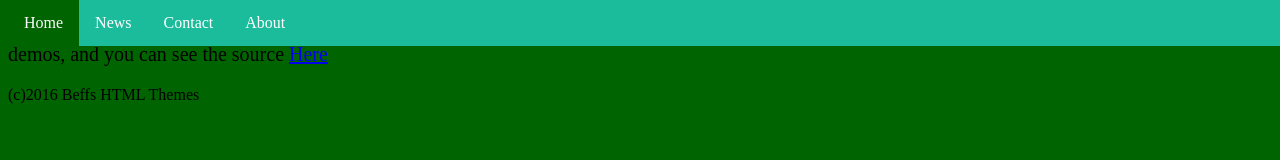
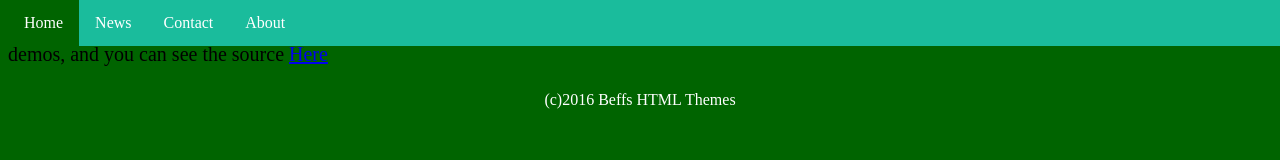
Before and after one commit to jdc20181/TemplatesHTML, a plain HTML site: page index.html in a window 1280 px wide. Drawn offline with Linux system fonts and the light colour scheme.

Commit message:
Update index.html

```diff
--- a/index.html
+++ b/index.html
@@ -5,7 +5,7 @@
 <link rel="stylesheet" href="Main.css">
 <title>Beffs HTML Templates</title>
 </header>
-<body>
+<Div id="body">
 <ul>
 <li><a class="active" href="#home">Home</a></li>
   <li><a href="#news">News</a></li>
@@ -16,8 +16,8 @@
   I have worked on these basic html templates easy to use and understand for anyone with a personal site to use. Or a small buiness.
   The links above are to demos, and you can see the source <a href="https://github.com/jdc20181/TemplatesHTML">Here</a>
   </p>
-  </body>
-  <footer>
+  </div>
+  <div id="footer">
   (c)2016 Beffs HTML Themes
-  </footer>
+ </div>
   </html>
```
